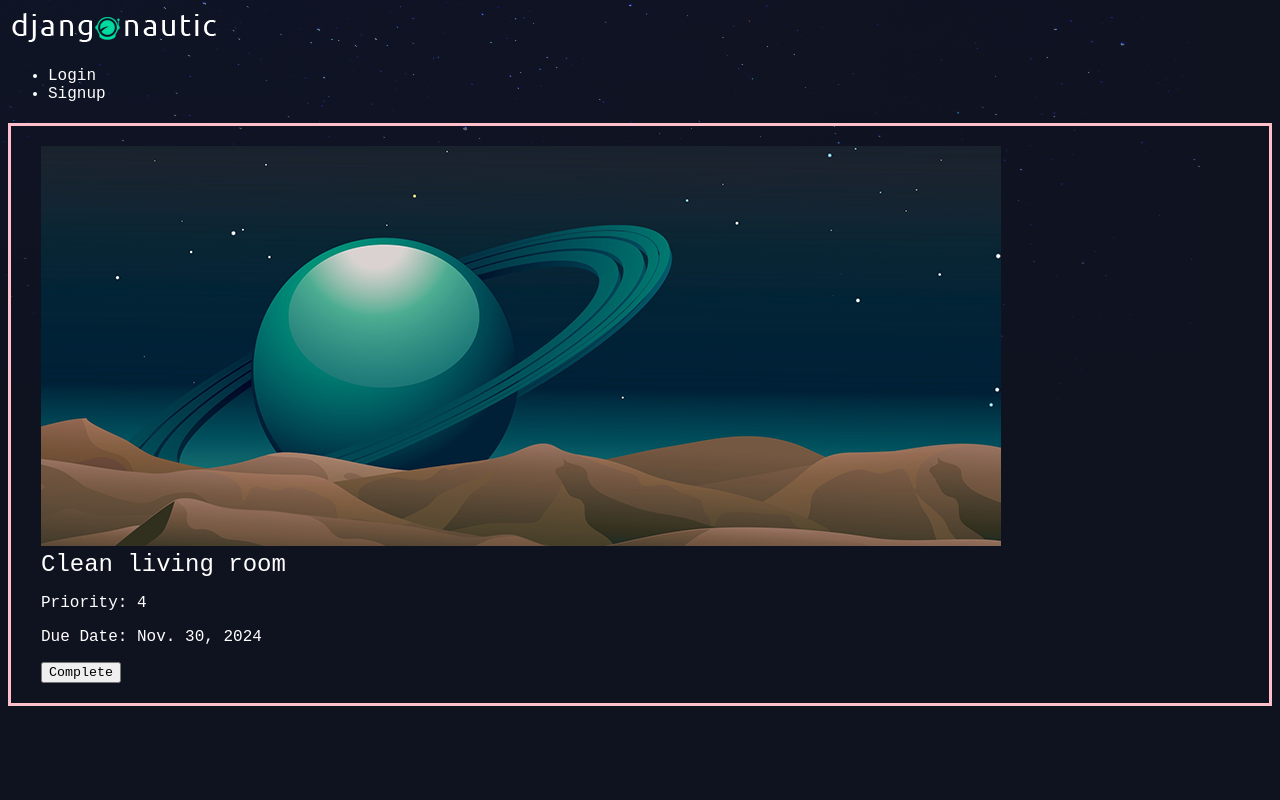
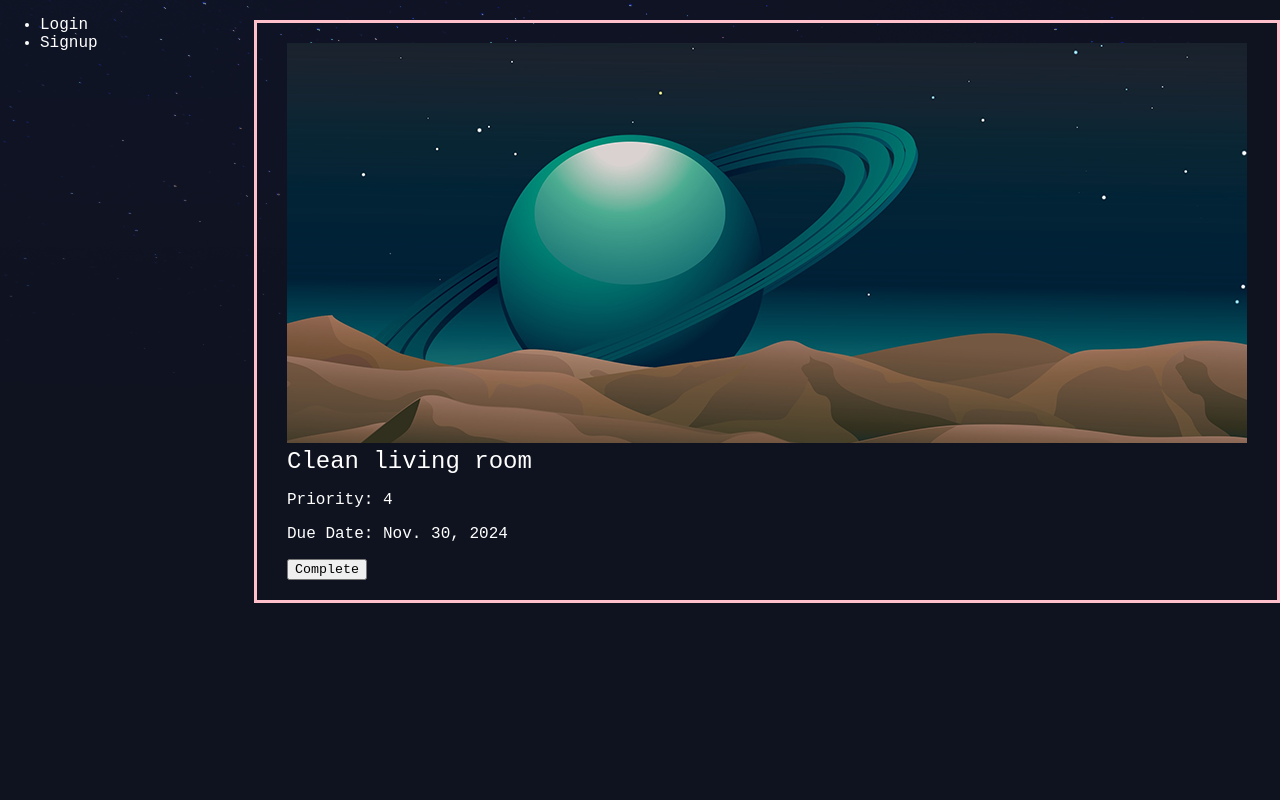
Before and after one commit to seanathan3/taskade, a Django app: page /taskade/2/ in a window 1280 px wide. Run offline with Django 5.2, Linux system fonts and the light colour scheme; data comes from the database, SQL or seed files in the repository.

Commit message:
flex styling

```diff
--- a/assets/styles.css
+++ b/assets/styles.css
@@ -4,11 +4,20 @@ body {
     background-color: #0f121f;
     background-image: url(stars.png);
     background-repeat: no-repeat;
-    color: #fff
+    color: #fff;
+    height:100vh;
+    width: 100vw;
+    margin: 0;
 }
 
 body * {
     font-family:'Courier New', Courier, monospace
+}
+
+div.wrapper {
+    display: flex;
+    width: auto;
+    height: auto;
 }
 
 h1, h2, h3, h4, h5 {
@@ -31,3 +40,7 @@ div.task {
     padding: 20px 30px;
     margin: 20px 0;
 }
+
+nav {
+    width: 400px;
+}
--- a/templates/base_layout.html
+++ b/templates/base_layout.html
@@ -10,7 +10,6 @@
 </head>
 <body>
     <div class="wrapper">
-        <header><a href="{% url "home" %}"><img src="{% static 'logo.png' %}" alt=""></a></header>
         <nav>
             <ul>
                 {% if user.is_authenticated %}
@@ -29,8 +28,10 @@
             </ul>
 
         </nav>
-        {% block content %}
-        {% endblock content %}
+        <div class="content">
+            {% block content %}
+            {% endblock content %}
+        </div>
 
     </div>
 </body>
```
